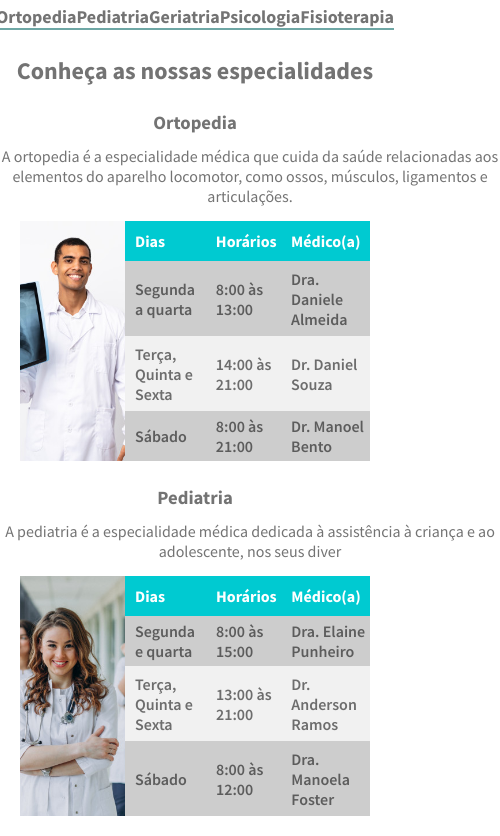
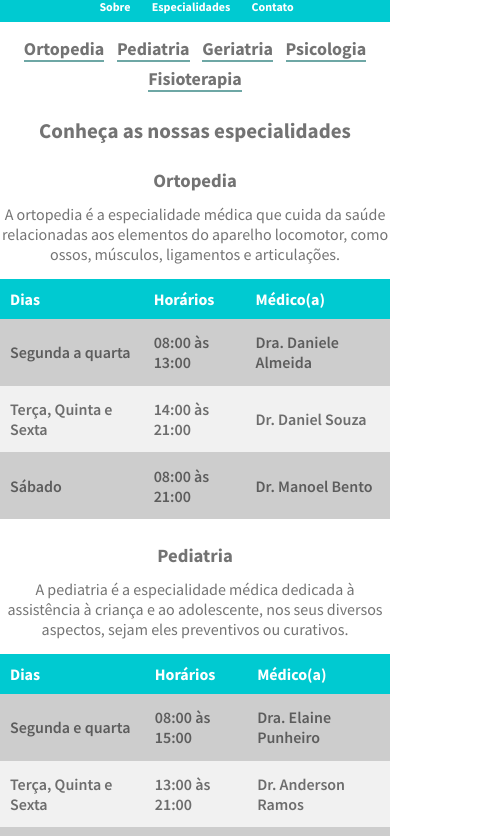
Before and after one commit to Falconxtr/Clinica-CMLife, a plain HTML site: page especialidades.html in a window 390 px wide. Shown: the part 68-904 px from the top of the page, 500 px wide, since content can reach past the window. Drawn offline with Linux system fonts and the light colour scheme.

Commit message:
Finalizando a responsividade da página especialidades

```diff
--- /dev/null
+++ b/css/especialidades-responsive.css
@@ -0,0 +1,62 @@
+/* Responsividade Telas até 425px */
+@media (max-width: 425px) {
+    /* Seção Topo */
+    .secao-topo {
+        display: flex;
+        justify-content: space-between;
+        align-items: center;
+        flex-direction: column;
+    }
+
+    .secao-topo-nav {
+        padding: 8px 12px 8px 0px;
+        margin: 0 auto;
+        border-top: 1px solid #00aab1;
+        width: 65%;
+        text-align: center;
+        display: flex;
+        justify-content: space-around;
+    }
+
+    .secao-topo-nav a {
+        font-size: 12px;
+        margin: 0 auto;
+        text-align: center;
+    }
+
+    /* Seção Título */
+    .secao-titulo {
+        font-size: 14px;
+    }
+
+    /* Seção Navegação */
+    .navegacao nav {
+        width: 350px;
+    }
+
+    /* Seção Especialidades */
+    .secao-horarios img {
+        display: none;
+    }
+
+    .secao-horarios table {
+        width: 100%;
+    }
+}
+
+/* Responsividade Telas até 768px */
+@media (min-width: 426px) and (max-width: 768px) {
+    /* Seção Navegação */
+    .navegacao nav {
+        width: 450px;
+    }
+
+    /* Seção Especialidades */
+    .secao-horarios img {
+        display: none;
+    }
+
+    .secao-horarios table {
+        width: 90%;
+    }
+}
--- a/css/especialidades.css
+++ b/css/especialidades.css
@@ -49,9 +49,6 @@ header {
     display: flex;
     align-items: center;
     justify-content: center;
-}
-
-.navegacao {
     margin: 15px 0;
 }
 
@@ -59,7 +56,8 @@ header {
     display: flex;
     justify-content: space-around;
     align-items: center;
-    width: 450px;
+    flex-wrap: wrap;
+    gap: 5px;
 }
 
 .navegacao nav a {
@@ -90,7 +88,7 @@ header {
 
 .secao-especialidades div {
     height: 240px;
-
+    width: 100%;
 }
 
 .secao-especialidades h3 {
@@ -100,7 +98,8 @@ header {
 }
 
 .secao-especialidades p {
-    width: 500px;
+    max-width: 500px;
+    width: 100%;
     margin: 0 auto;
     padding-bottom: 15px;
 }
@@ -109,7 +108,7 @@ header {
     display: flex;
     justify-content: center;
     height: 240px;
-    padding: 0 20px;
+    width: 100%;
 }
 
 .secao-horarios img {
@@ -117,7 +116,6 @@ header {
     height: 100%;
     object-fit: cover;
 }
-
 
 .secao-horarios table {
     border-spacing: 0;
--- a/css/style-responsive.css
+++ b/css/style-responsive.css
@@ -9,13 +9,13 @@
     }
 
     .secao-topo-nav {
-        padding: 3px 12px 5px 0px;
+        padding: 8px 12px 8px 0px;
         margin: 0 auto;
         border-top: 1px solid #00aab1;
         width: 65%;
         text-align: center;
         display: flex;
-        justify-content: space-between;
+        justify-content: space-around;
     }
 
     .secao-topo-nav a {
--- a/css/style.css
+++ b/css/style.css
@@ -81,6 +81,8 @@ header {
 
 .secao-clinica-conteudo p {
     margin: 15px 0;
+    max-width: 500px;
+    width: 100%;
 }
 
 .secao-clinica-conteudo2 {
@@ -120,6 +122,8 @@ header {
 
 .secao-clinica-esp-conteudo p {
     margin: 15px 0 30px 0;
+    max-width: 500px;
+    width: 100%;
 }
 
 .secao-clinica-esp-cards {
@@ -182,7 +186,7 @@ header {
 }
 
 .secao-contato2 p {
-    margin-bottom: 15px;;
+    margin-bottom: 15px;
 }
 
 /* Seção Rodapé */
--- a/especialidades.html
+++ b/especialidades.html
@@ -6,6 +6,7 @@
     <meta name="viewport" content="width=device-width, initial-scale=1.0">
     <title>CMLife - Especialidades</title>
     <link rel="stylesheet" href="css/especialidades.css" type="text/css">
+    <link rel="stylesheet" href="css/especialidades-responsive.css" type="text/css">
     <link rel="stylesheet" href="https://fonts.googleapis.com/css2?family=Source+Sans+Pro:ital,wght@0,200;0,300;0,400;0,600;0,700;0,900;1,200;1,300;1,400;1,600;1,700;1,900&display=swap">
 </head>
 <body>
@@ -15,9 +16,9 @@
                 <img src="assets/logo.png" alt="Clínica Médica" title="Clínica Médica Life">
             </a>
             <nav class="secao-topo-nav">
-                <a href="#sobre">Sobre</a>
-                <a href="#especialidades">Especialidades</a>
-                <a href="#contato">Contato</a>
+                <a href="index.html#sobre">Sobre</a>
+                <a href="index.html#especialidades">Especialidades</a>
+                <a href="index.html#contato">Contato</a>
             </nav>
         </div>
     </header>
@@ -50,7 +51,7 @@
                     <tbody>
                         <tr>
                             <td>Segunda a quarta</td>
-                            <td>8:00 às 13:00</td>
+                            <td>08:00 às 13:00</td>
                             <td>Dra. Daniele Almeida</td>
                         </tr>
                         <tr>
@@ -60,7 +61,7 @@
                         </tr>
                         <tr>
                             <td>Sábado</td>
-                            <td>8:00 às 21:00</td>
+                            <td>08:00 às 21:00</td>
                             <td>Dr. Manoel Bento</td>
                         </tr>
                     </tbody>
@@ -69,7 +70,7 @@
         </section>
         <section id="pediatria" class="limita-secao secao-especialidades"> <!-- Seção Pediatria -->
                 <h3>Pediatria</h3>
-                <p>A pediatria é a especialidade médica dedicada à assistência à criança e ao adolescente, nos seus diver</p>
+                <p>A pediatria é a especialidade médica dedicada à assistência à criança e ao adolescente, nos seus diversos aspectos, sejam eles preventivos ou curativos.</p>
                 <div class="secao-horarios">
                     <img class="descricao-img" src="assets/pediatra2.png" alt="Pediatra">
                     <table>
@@ -83,7 +84,7 @@
                         <tbody>
                             <tr>
                                 <td>Segunda e quarta</td>
-                                <td>8:00 às 15:00</td>
+                                <td>08:00 às 15:00</td>
                                 <td>Dra. Elaine Punheiro</td>
                             </tr>
                             <tr>
@@ -93,7 +94,7 @@
                             </tr>
                             <tr>
                                 <td>Sábado</td>
-                                <td>8:00 às 12:00</td>
+                                <td>08:00 às 12:00</td>
                                 <td>Dra. Manoela Foster</td>
                             </tr>
                         </tbody>
@@ -116,12 +117,12 @@
                     <tbody>
                         <tr>
                             <td>Segunda a quarta</td>
-                            <td>9:00 às 12:00</td>
+                            <td>09:00 às 12:00</td>
                             <td>Dr. Antônio Freitas</td>
                         </tr>
                         <tr>
                             <td>Terça e Quarta</td>
-                            <td>9:00 às 18:00</td>
+                            <td>09:00 às 18:00</td>
                             <td>Dr. Alfred Conceição</td>
                         </tr>
                         <tr>
@@ -140,7 +141,7 @@
         </section>
         <section id="psicologia" class="limita-secao secao-especialidades"> <!-- Seção Psicologia -->
             <h3>Psicologia</h3>
-            <p>Psicologia é a especialidade médica que trata da mente, do estudo</p>
+            <p>Psicologia é a especialidade médica que trata da mente, do estudo e análise de seus processos e comportamento de indivíduo e grupos humanos em diferentes situações.</p>
             <div class="secao-horarios">
                 <img class="descricao-img" src="assets/psicologo.png" alt="Psicologo">
                 <table>
@@ -154,7 +155,7 @@
                     <tbody>
                         <tr>
                             <td>Segunda, terça e quarta</td>
-                            <td>8:00 às 21:00</td>
+                            <td>08:00 às 21:00</td>
                             <td>Dra. Diane Faguntes</td>
                         </tr>
                         <tr>
@@ -207,7 +208,7 @@
                         </tr>
                         <tr>
                             <td>Quarta e Sábado</td>
-                            <td>8:00 às 21:00</td>
+                            <td>08:00 às 21:00</td>
                             <td>Dra. Bianca Rocha</td>
                         </tr>
                     </tbody>
```
